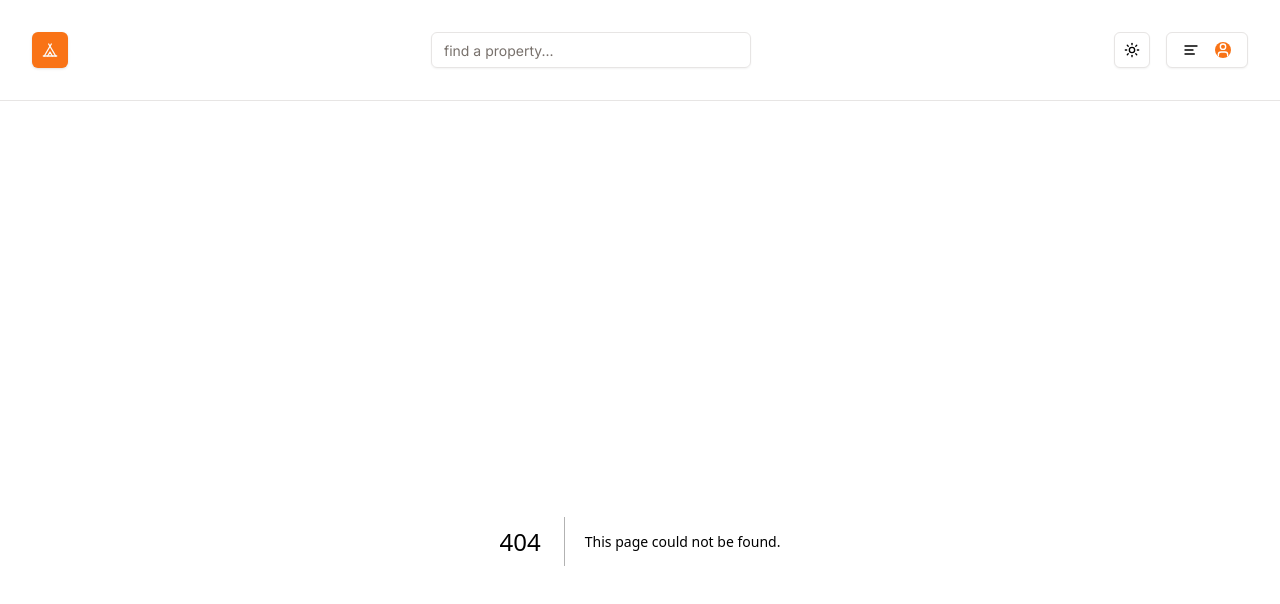
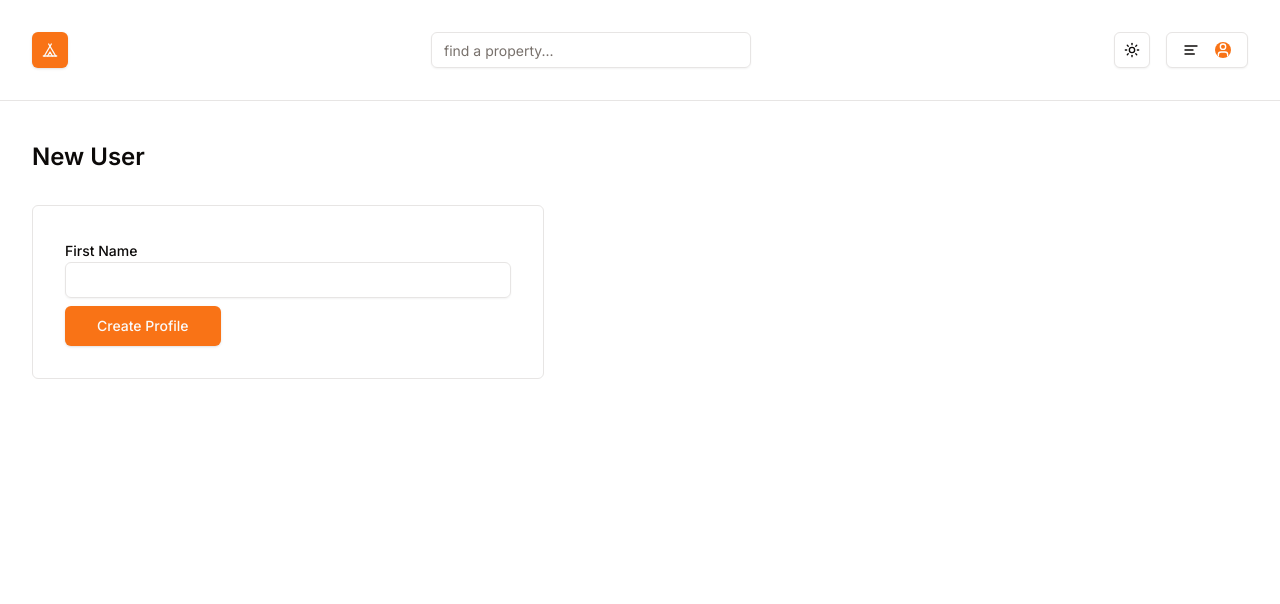
Before and after one commit to kevinkalenga/Nextjs_Appli_Smilga, a Next.js app: page /profile/create in a window 1280 px wide. Before the commit this address had no page. Shown: the top 604 px of the page. Built offline with nearby package versions, Linux system fonts and the light colour scheme.

Commit message:
Create profile - Setup

```diff
--- /dev/null
+++ b/app/profile/create/page.tsx
@@ -0,0 +1,33 @@
+
+import { Label } from '@/components/ui/label';
+import { Input } from '@/components/ui/input';
+import { Button } from '@/components/ui/button';
+
+const CreateProfileAction = async (formData: FormData) => {
+   'use server'
+
+   const firstName = formData.get('firstName') as string
+   console.log(firstName)
+}
+
+
+function CreateProfilePage() {
+  return (
+    <section>
+        <h1 className='text-2xl font-semibold mb-8 capitalize'>New user</h1>
+        <div className='border p-8 rounded-md max-w-lg'>
+            <form action={CreateProfileAction}>
+                 <div className='mb-2'>
+                     <Label htmlFor="firstName">First Name</Label>
+                     <Input id='firstName' name='firstName' type='text' />
+                 </div>
+                 <Button type='submit' size='lg'>
+                     Create Profile
+                 </Button>
+            </form>
+        </div>
+    </section>
+  )
+}
+
+export default CreateProfilePage
```
